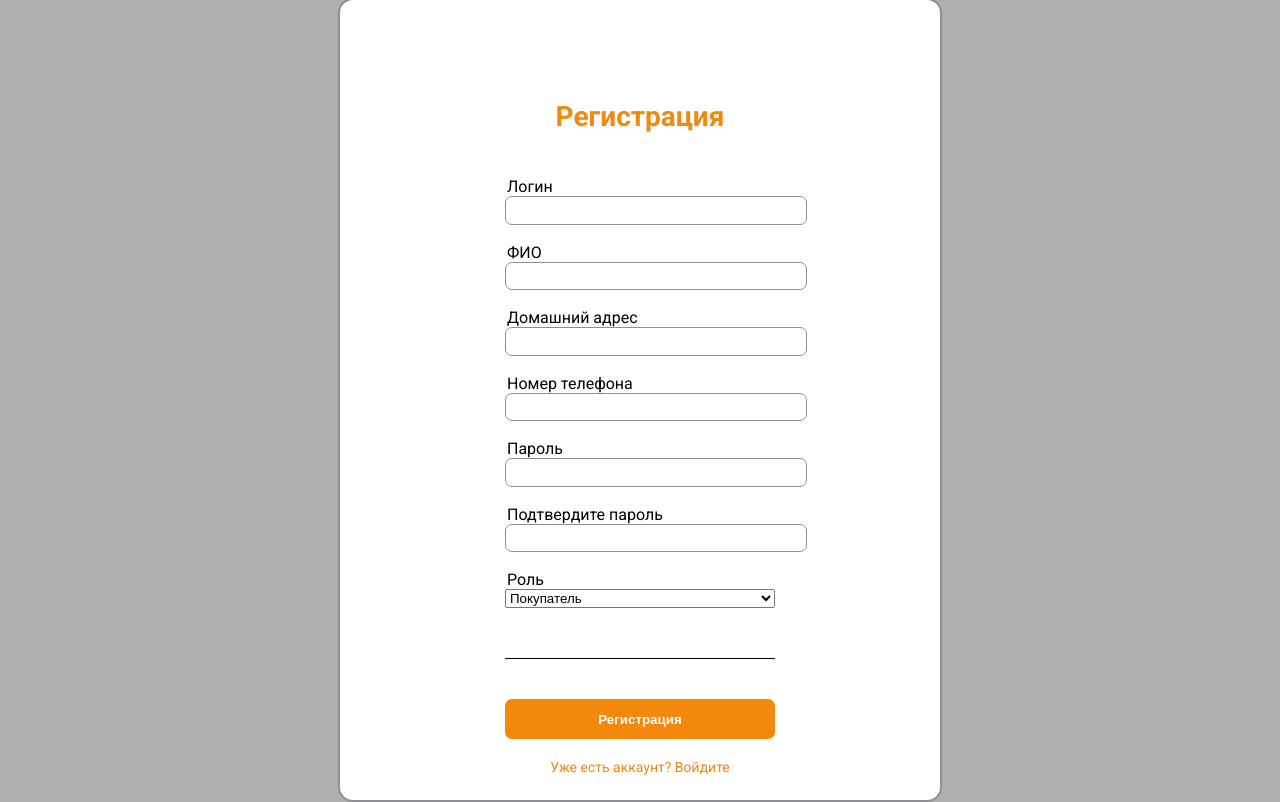
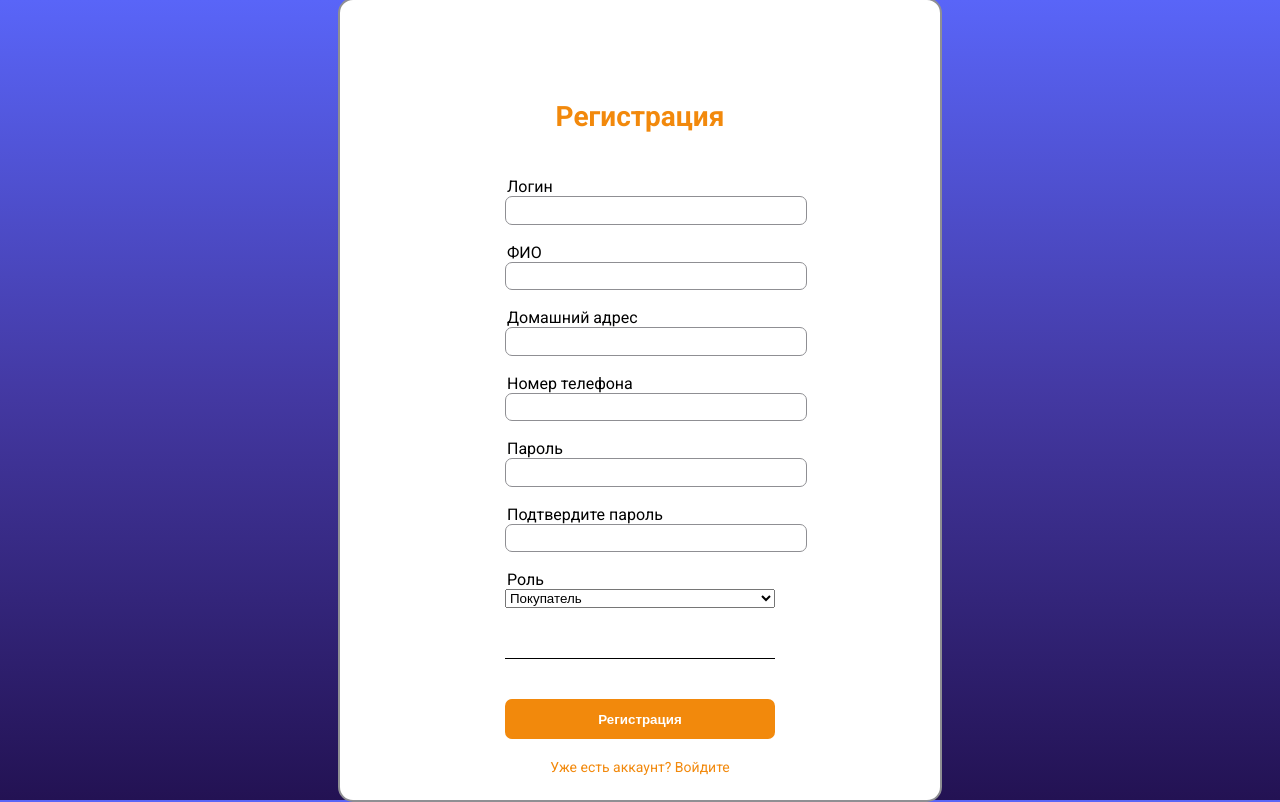
Before and after one commit to inekruz/glimclient, a React (Create React App) app: page / in a window 1280 px wide. Built offline with nearby package versions, Linux system fonts and the light colour scheme.

Commit message:
upd body color

```diff
--- a/src/App.css
+++ b/src/App.css
@@ -4,9 +4,11 @@
 }
 
 body {
-  background-color: #00000050;
+  /* background-color: #00000050; */
   font-family: "Roboto", sans-serif;
   overflow: hidden;
+  background: -webkit-linear-gradient(180deg,#5965f8,#4338a1,#231253);
+  background: linear-gradient(180deg,#5965f8,#4338a1,#231253);
 }
 
 input {
```
